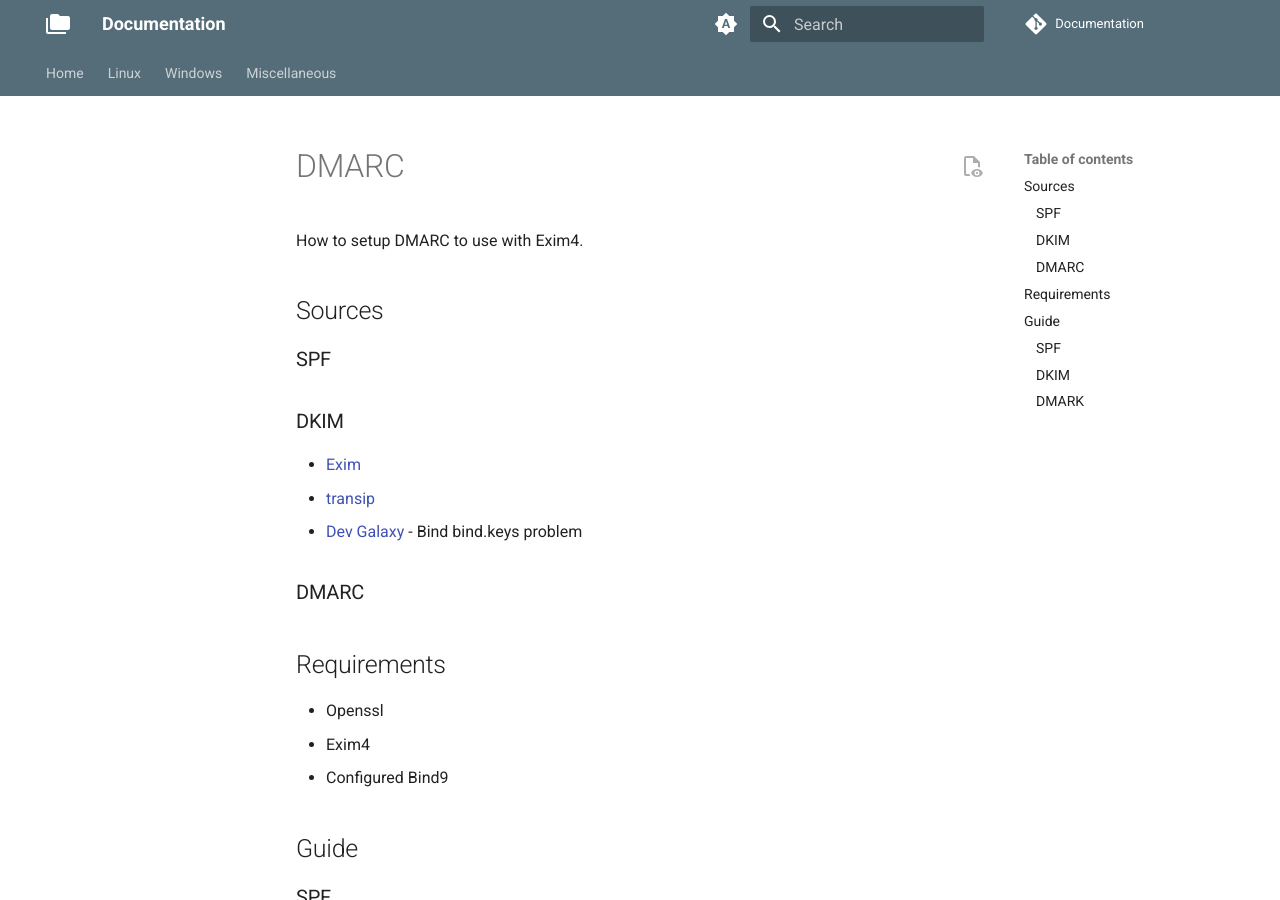
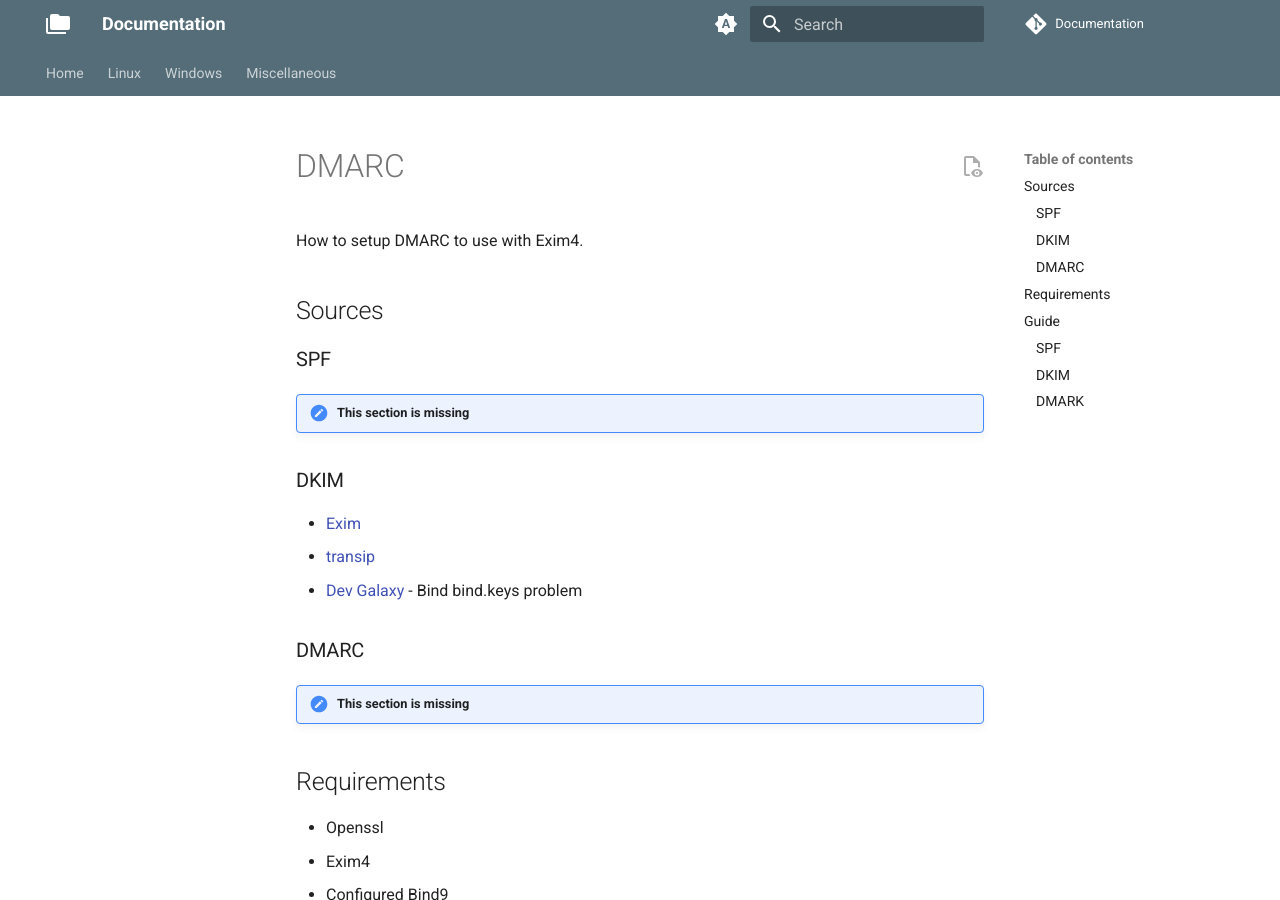
Before and after one commit to FlagHunter01/documentation.frolov.eu, an MkDocs documentation site: the page built from docs/linux/mail/dmarc.md, in a window 1280 px wide and 900 px high. Built offline with MkDocs 1.6.1 and Material for MkDocs 9.7.7, drawn with Linux system fonts in a browser that asks for light colours; plug-ins that fetch from the network failed and are left out; comment, search, counter and statistics services are not loaded.

Commit message:
Add missing section notes in dmarc where appropriate

```diff
--- a/docs/linux/mail/dmarc.md
+++ b/docs/linux/mail/dmarc.md
@@ -9,6 +9,8 @@ How to setup DMARC to use with Exim4.
 
 ### SPF
 
+!!! note "This section is missing"
+
 ### DKIM
 
 - [Exim](https://www.exim.org/exim-html-current/doc/html/spec_html/ch-dkim_spf_srs_and_dmarc.html)
@@ -16,6 +18,8 @@ How to setup DMARC to use with Exim4.
 - [Dev Galaxy](https://dev1galaxy.org/viewtopic.php?id=5340) - Bind bind.keys problem
 
 ### DMARC
+
+!!! note "This section is missing"
 
 ## Requirements
 
```
